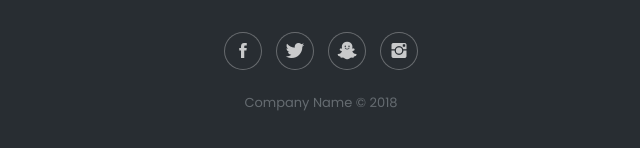
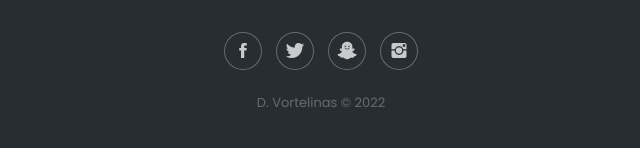
Before and after one commit to jvorte/FreeWheels, a plain HTML site: page contact.html in a window 1280 px wide. Shown: the part 774-922 px from the top of the page, 319-959 px from the left. Drawn offline with nearby package versions, Linux system fonts and the light colour scheme.

Commit message:
Commit message

```diff
--- a/contact.html
+++ b/contact.html
@@ -121,7 +121,7 @@
                         </div>
                         <div class="col item social"><a href="#"><i class="icon ion-social-facebook"></i></a><a href="#"><i class="icon ion-social-twitter"></i></a><a href="#"><i class="icon ion-social-snapchat"></i></a><a href="#"><i class="icon ion-social-instagram"></i></a></div>
                     </div>
-                    <p class="copyright">Company Name © 2018</p>
+                    <p class="copyright">D. Vortelinas © 2022</p>
                 </div>
             </footer>
         </div>
```
